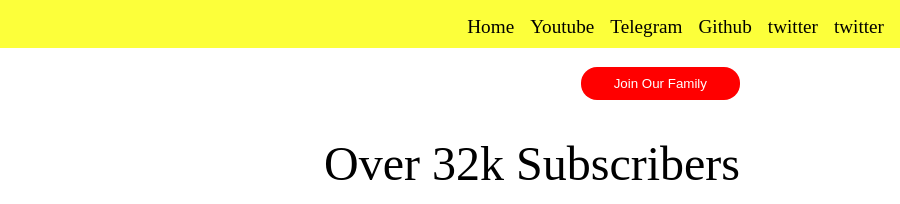
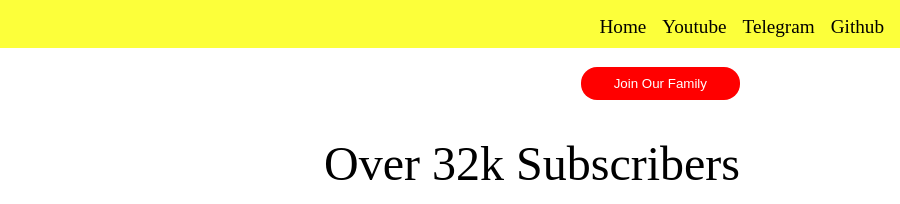
Before and after one commit to srikanthkokkirala/HTML, a plain HTML site: page index.html in a window 1280 px wide. Shown: the top 204 px of the page, 380-1280 px from the left. Drawn offline with Linux system fonts and the light colour scheme.

Commit message:
twitter removed

```diff
--- a/index.html
+++ b/index.html
@@ -19,8 +19,6 @@
           <li><a href="#youtube">Youtube</a></li>
           <li><a href="#telegram">Telegram</a></li>
           <li><a href="#github">Github</a></li>
-          <li><a href="#twitter">twitter</a></li>
-          <li><a href="#twitter2">twitter</a></li>
         </ul>
       </nav>
     </header>
```
